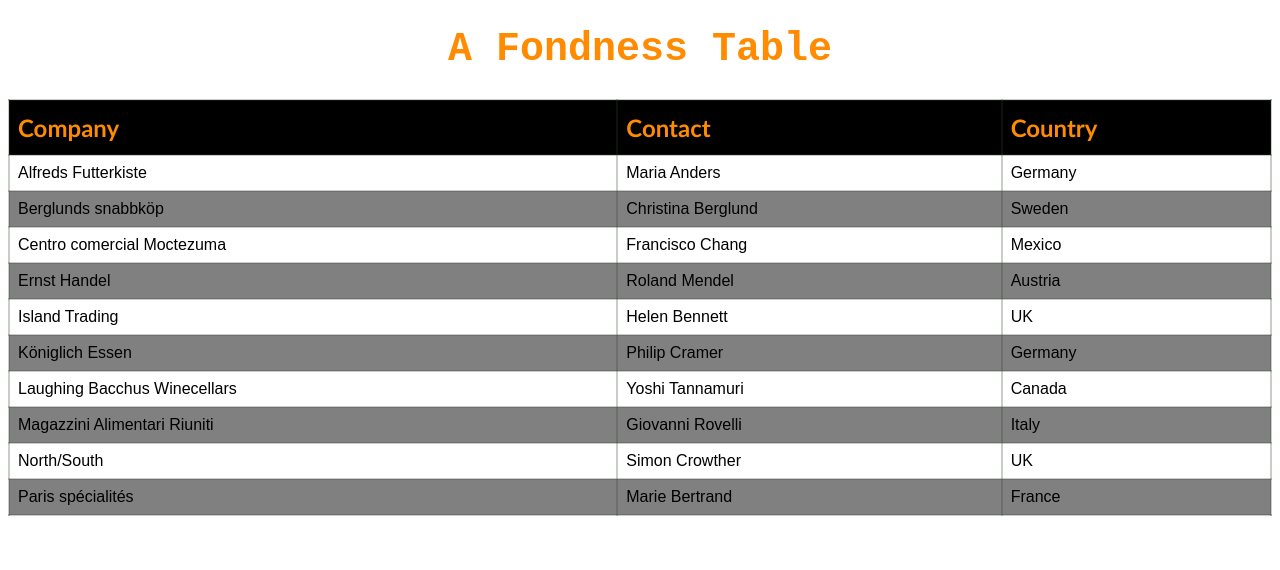
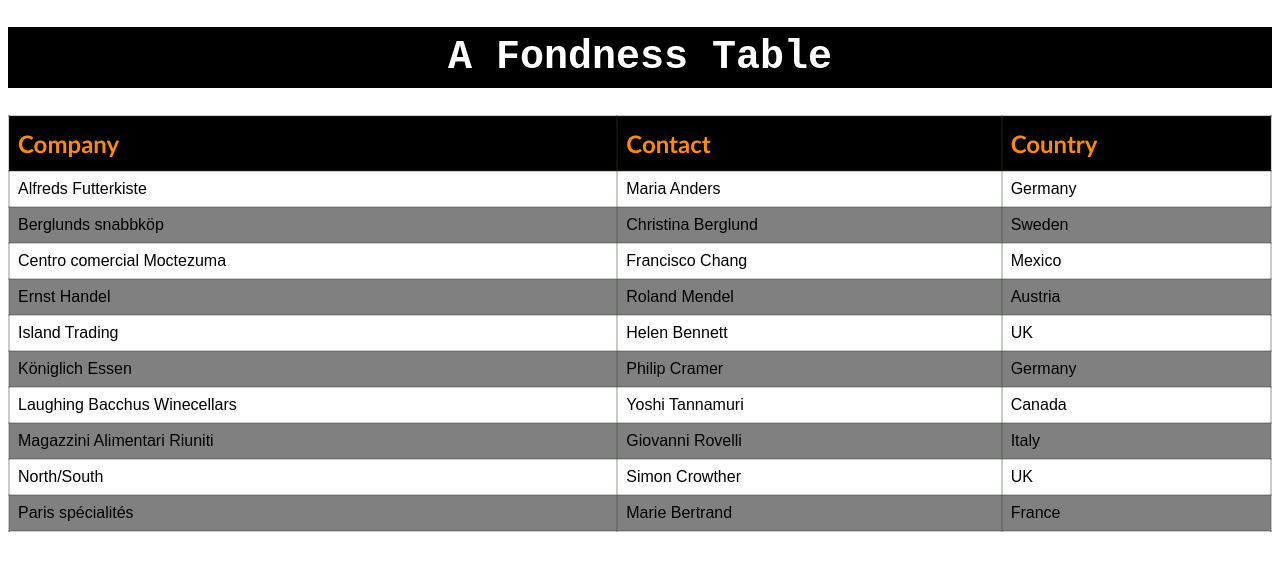
Before and after one commit to TaiwoEnoch/Table_practise, a plain HTML site: page index.html in a window 1280 px wide. Drawn offline with Linux system fonts and the light colour scheme.

Commit message:
Change the color and the background color of the title

```diff
--- a/styles.css
+++ b/styles.css
@@ -7,9 +7,11 @@
 .header {
   text-align: center;
   font-size: 2.5rem;
-  color: #ff8c00;
+  color: #fff;
   font-weight: bold;
   font-family: monospace;
+  background-color: #000;
+  padding: 8px 8px;
 }
 
 td {
```
